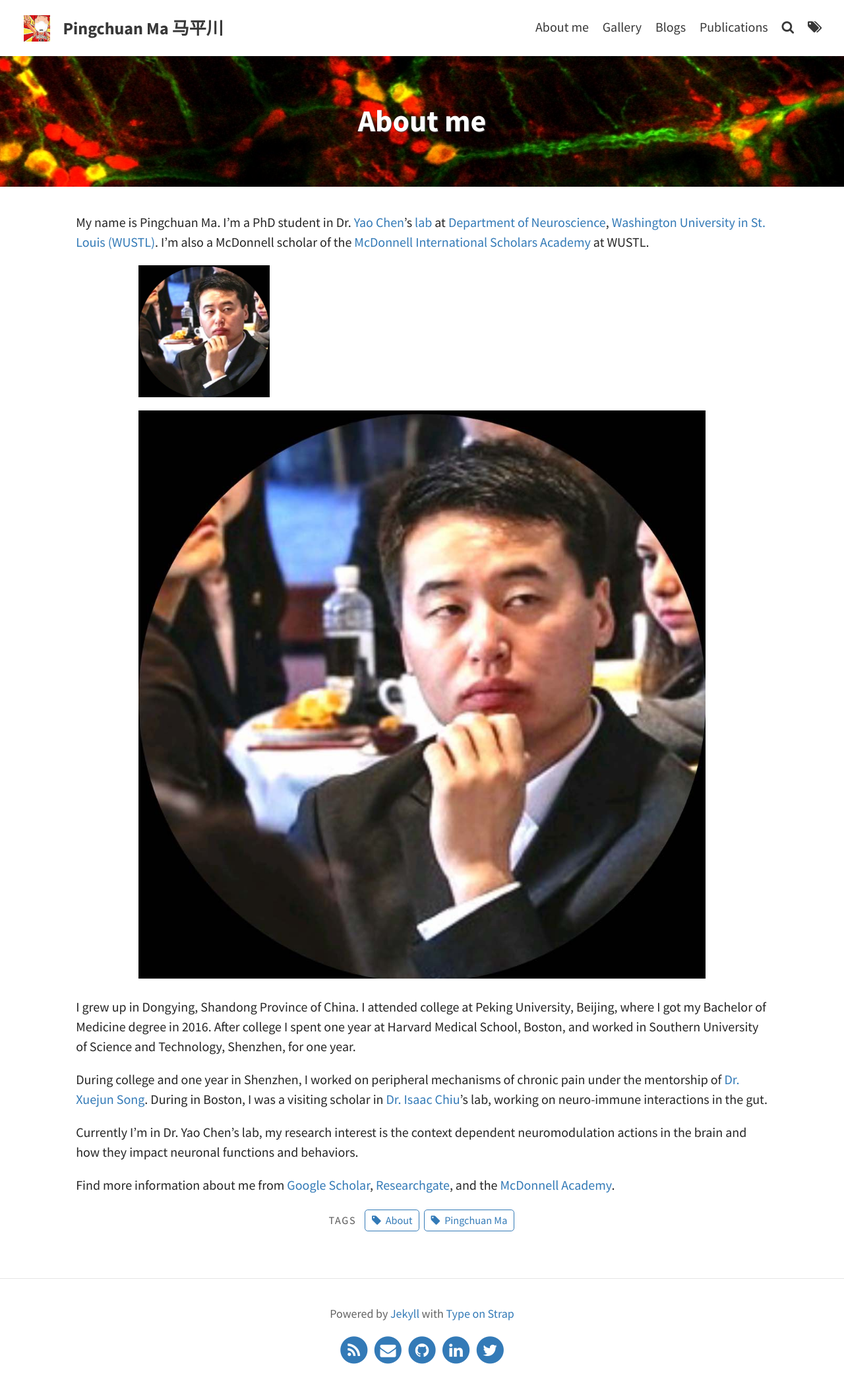
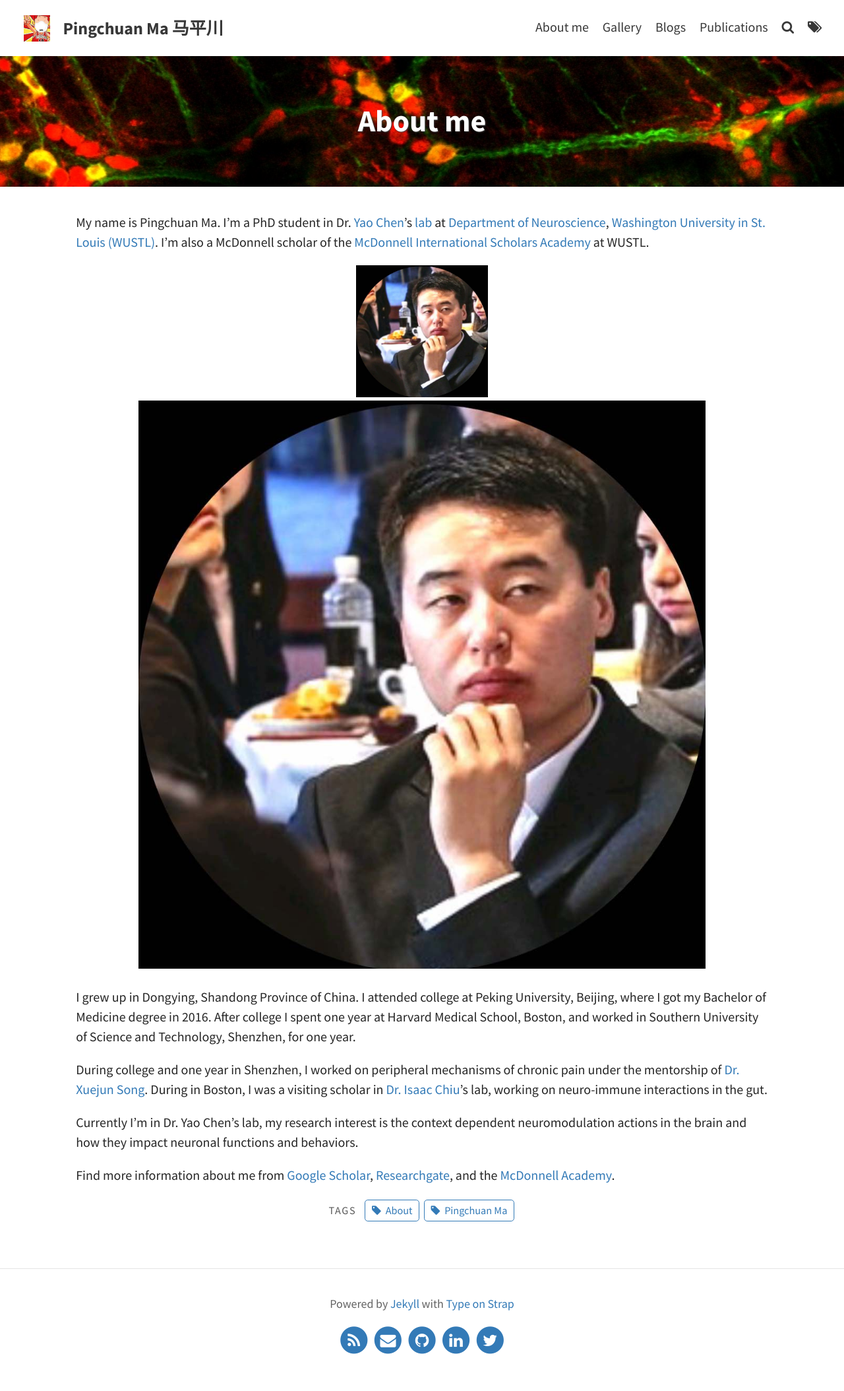
Before and after one commit to pcmaaaaa/pcmaaaaa.github.io, a Jekyll site: the page built from pages/about.md, in a window 1280 px wide. Shown: the whole page at 66% size. Built offline with Jekyll 4.4.1, drawn with Linux system fonts in a browser that asks for light colours.

Commit message:
Update about.md

```diff
--- a/pages/about.md
+++ b/pages/about.md
@@ -8,7 +8,9 @@
 
 My name is Pingchuan Ma. I'm a PhD student in Dr. [Yao Chen](http://neurosci.wustl.edu/People/Faculty/Yao-Chen)'s [lab](https://sites.wustl.edu/yaochenlab/) at [Department of Neuroscience](http://neurosci.wustl.edu/), [Washington University in St. Louis (WUSTL)](https://wustl.edu/). I'm also a McDonnell scholar of the [McDonnell International Scholars Academy](https://global.wustl.edu/mcdonnell-academy/) at WUSTL.
 
-<img src="/assets/img/Pingchuan.jpg" height="200" align=center />
+<div style="text-align: center">
+<img src="/assets/img/Pingchuan.jpg" height="200" />
+</div>
 
 ![Pingchuan]({{ "/assets/img/Pingchuan.jpg" | relative_url}})
 
```
